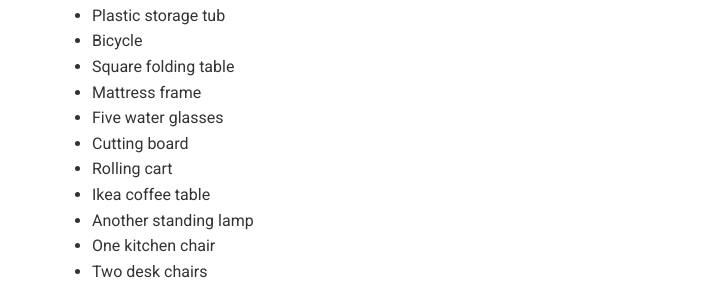
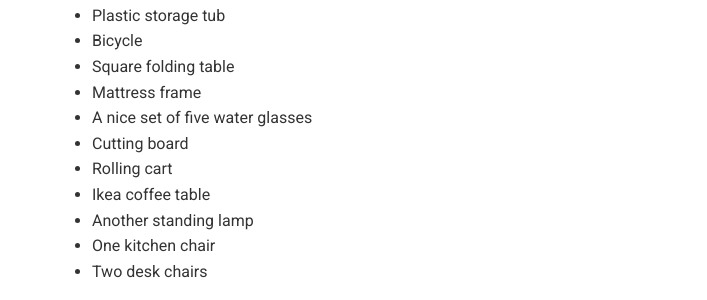
Before and after one commit to overheardonearth/overheardonearth.github.io, a Jekyll site: the page built from _posts/2019-09-15-dumpster-diving-at-harvard.html, in a window 1280 px wide. Shown: the part 1114-1414 px from the top of the page, without its empty margins (128-835 px from the left). Built offline with Jekyll 4.4.1, drawn with Linux system fonts in a browser that asks for light colours; comment, search, counter and statistics services are not loaded.

Commit message:
Update 2019-09-15-dumpster-diving-at-harvard.html

```diff
--- a/_posts/2019-09-15-dumpster-diving-at-harvard.html
+++ b/_posts/2019-09-15-dumpster-diving-at-harvard.html
@@ -29,7 +29,7 @@ In fact, it might be fun to create a running list of what undergradates happily
   <li> Bicycle
   <li> Square folding table
   <li> Mattress frame
-  <li> Five water glasses
+  <li> A nice set of five water glasses
   <li> Cutting board
   <li> Rolling cart
   <li> Ikea coffee table
```
